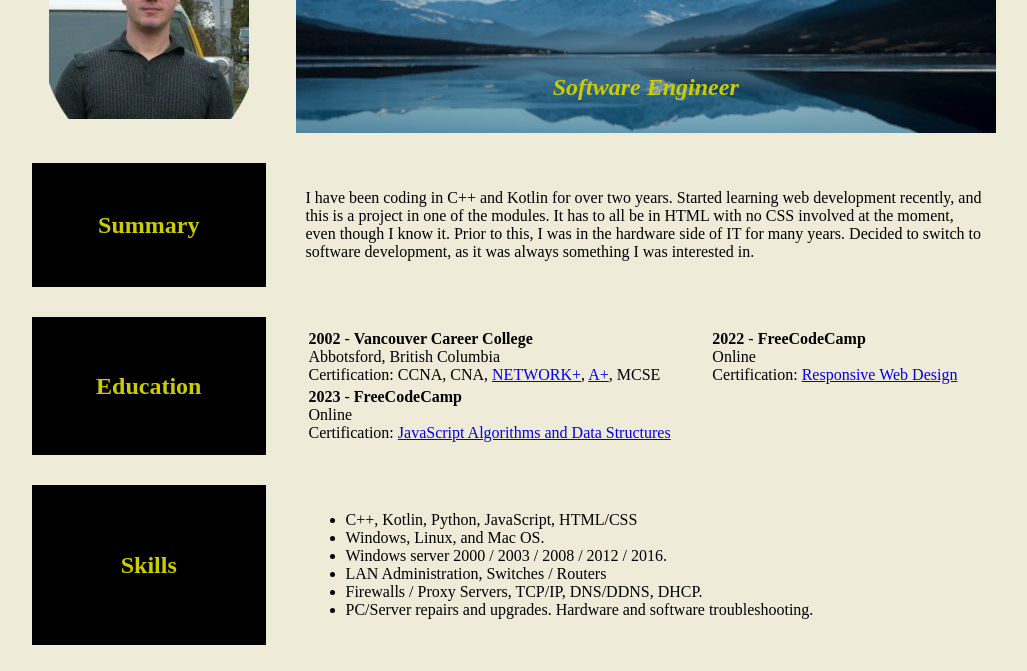
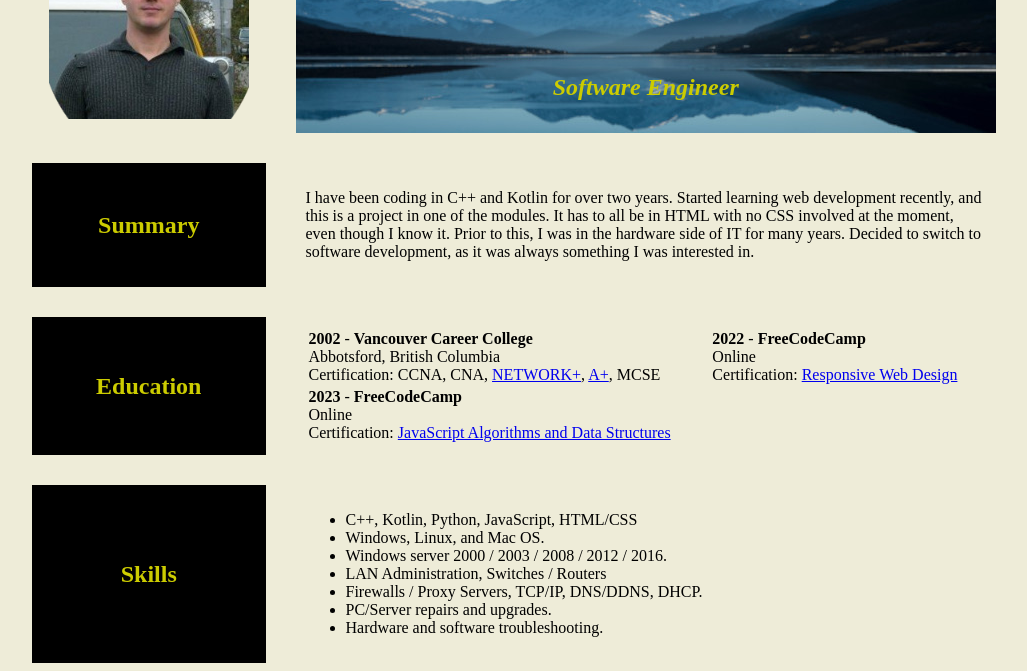
Before and after one commit to jacktolmie/webdev2023, a plain HTML site: page public/capstones/1/index.html in a window 1280 px wide. Shown: the part 129-800 px from the top of the page, without its empty margins (126-1153 px from the left). Drawn offline with Linux system fonts and the light colour scheme.

Commit message:
Changed one line.

```diff
--- a/public/capstones/1/index.html
+++ b/public/capstones/1/index.html
@@ -66,7 +66,8 @@
             <li>Windows server 2000 / 2003 / 2008 / 2012 / 2016.</li>
             <li>LAN Administration, Switches / Routers</li>
             <li>Firewalls / Proxy Servers, TCP/IP, DNS/DDNS, DHCP.</li>
-            <li>PC/Server repairs and upgrades. Hardware and software troubleshooting.</li>
+            <li>PC/Server repairs and upgrades.</li>
+            <li>Hardware and software troubleshooting.</li>
           </ul></td>
         </tr>
         <tr>
```
